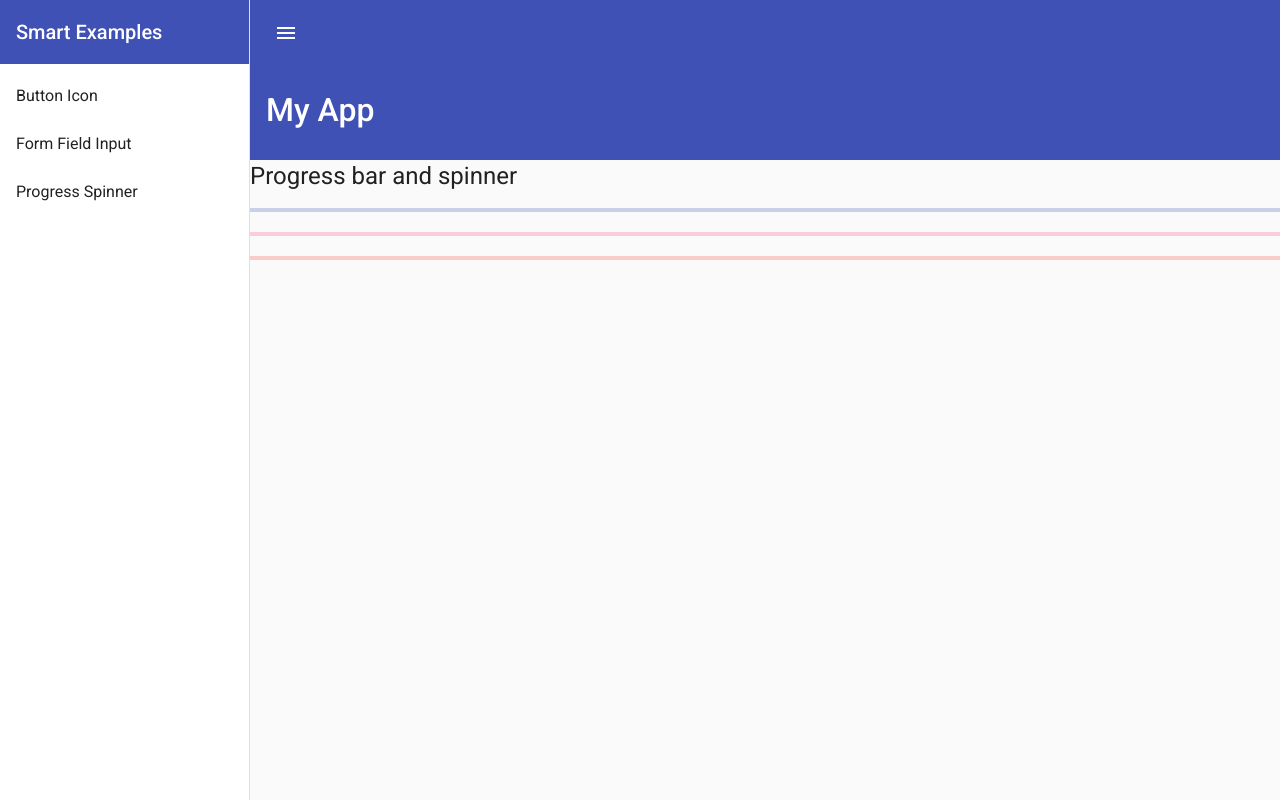
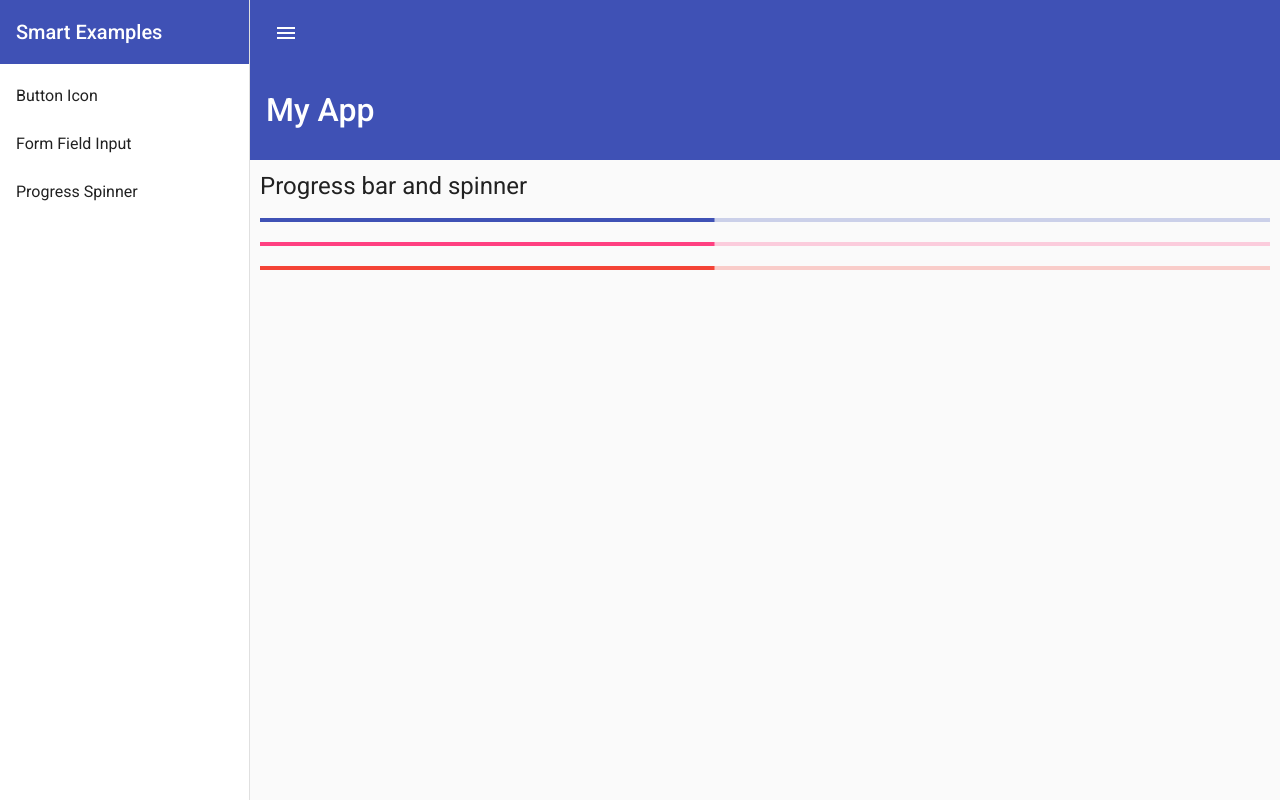
Before and after one commit to RodrigoSouzaCamelo/RxJS-Angular-Material, an Angular app in the folder Angular-Material/: page /progress-spinner in a window 1280 px wide. Built offline with nearby package versions, Linux system fonts and the light colour scheme.

Commit message:
Adição de rxjs na barra de progresso

```diff
--- a/Angular-Material/src/app/app.component.html
+++ b/Angular-Material/src/app/app.component.html
@@ -37,6 +37,10 @@
     <mat-toolbar class="toolbar-submenu" color="primary">
       <span *ngIf="!popText">My App</span>
     </mat-toolbar>
-    <router-outlet></router-outlet>
+
+    <div class="content">
+      <router-outlet></router-outlet>
+    </div>
+
   </mat-sidenav-content>
 </mat-sidenav-container>
--- a/Angular-Material/src/app/app.component.scss
+++ b/Angular-Material/src/app/app.component.scss
@@ -25,3 +25,7 @@ mat-sidenav-container mat-sidenav-content {
 .title {
   margin-bottom: 500px;
 }
+
+.content {
+  padding: 10px;
+}
--- a/Angular-Material/src/app/progress-spinner/progress-spinner.component.html
+++ b/Angular-Material/src/app/progress-spinner/progress-spinner.component.html
@@ -1,8 +1,8 @@
 <h1>Progress bar and spinner</h1>
 
-<mat-progress-bar color="primary"></mat-progress-bar>
+<mat-progress-bar [value]="loadingPercent" color="primary"></mat-progress-bar>
 <br />
-<mat-progress-bar color="accent"></mat-progress-bar>
+<mat-progress-bar [value]="loadingPercent" color="accent"></mat-progress-bar>
 <br />
-<mat-progress-bar color="warn"></mat-progress-bar>
+<mat-progress-bar [value]="loadingPercent" color="warn"></mat-progress-bar>
 <br />
--- a/Angular-Material/src/app/progress-spinner/progress-spinner.component.ts
+++ b/Angular-Material/src/app/progress-spinner/progress-spinner.component.ts
@@ -1,4 +1,5 @@
 import { Component, OnInit } from '@angular/core';
+import { Observable, interval, map, takeWhile } from 'rxjs';
 
 @Component({
   selector: 'app-progress-spinner',
@@ -6,10 +7,21 @@ import { Component, OnInit } from '@angular/core';
   styleUrls: ['./progress-spinner.component.scss']
 })
 export class ProgressSpinnerComponent implements OnInit {
+  public loadingPercent = 0;
 
   constructor() { }
 
   ngOnInit(): void {
+    this.loadingProgress(500)
+      .subscribe(x => this.loadingPercent = x)
+  }
+
+  loadingProgress(speed: number) {
+    return interval(speed)
+      .pipe(
+        map(i => i * 5),
+        takeWhile(i => i < 95)
+      );
   }
 
 }
```
